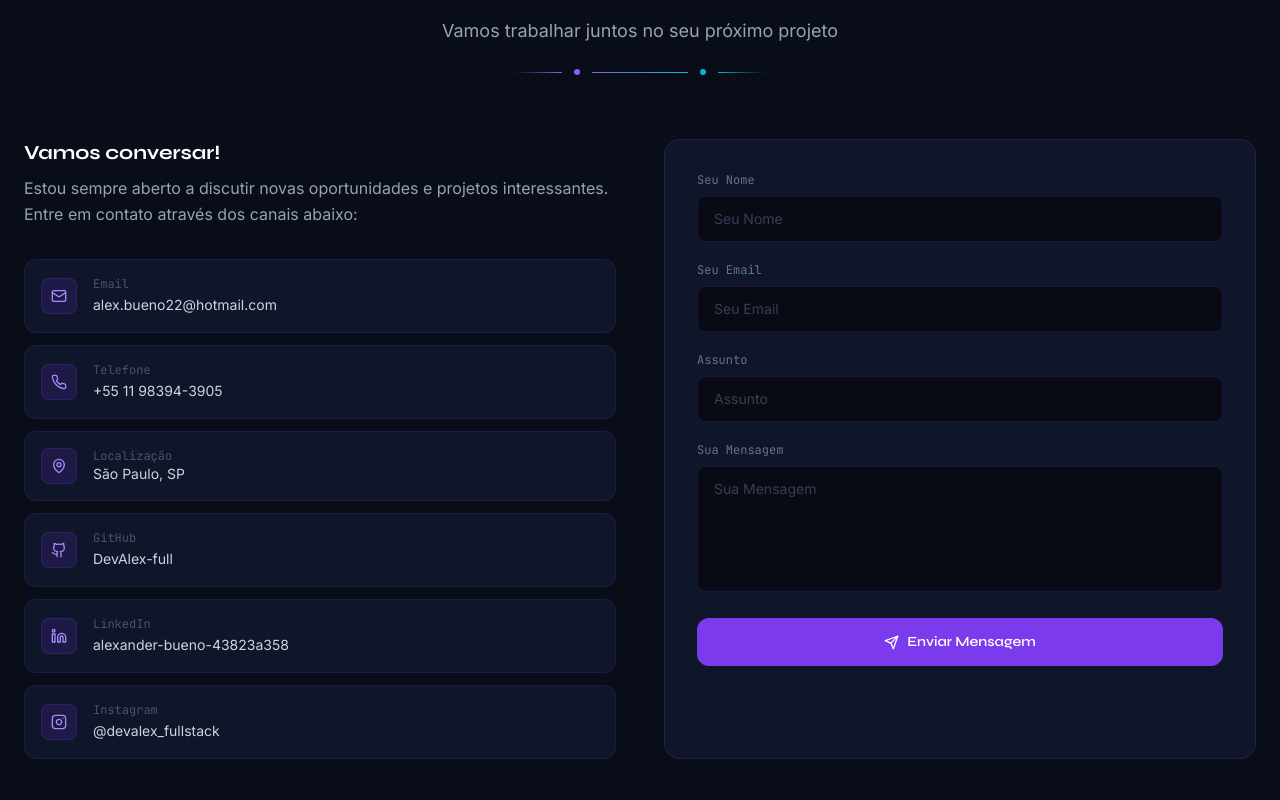
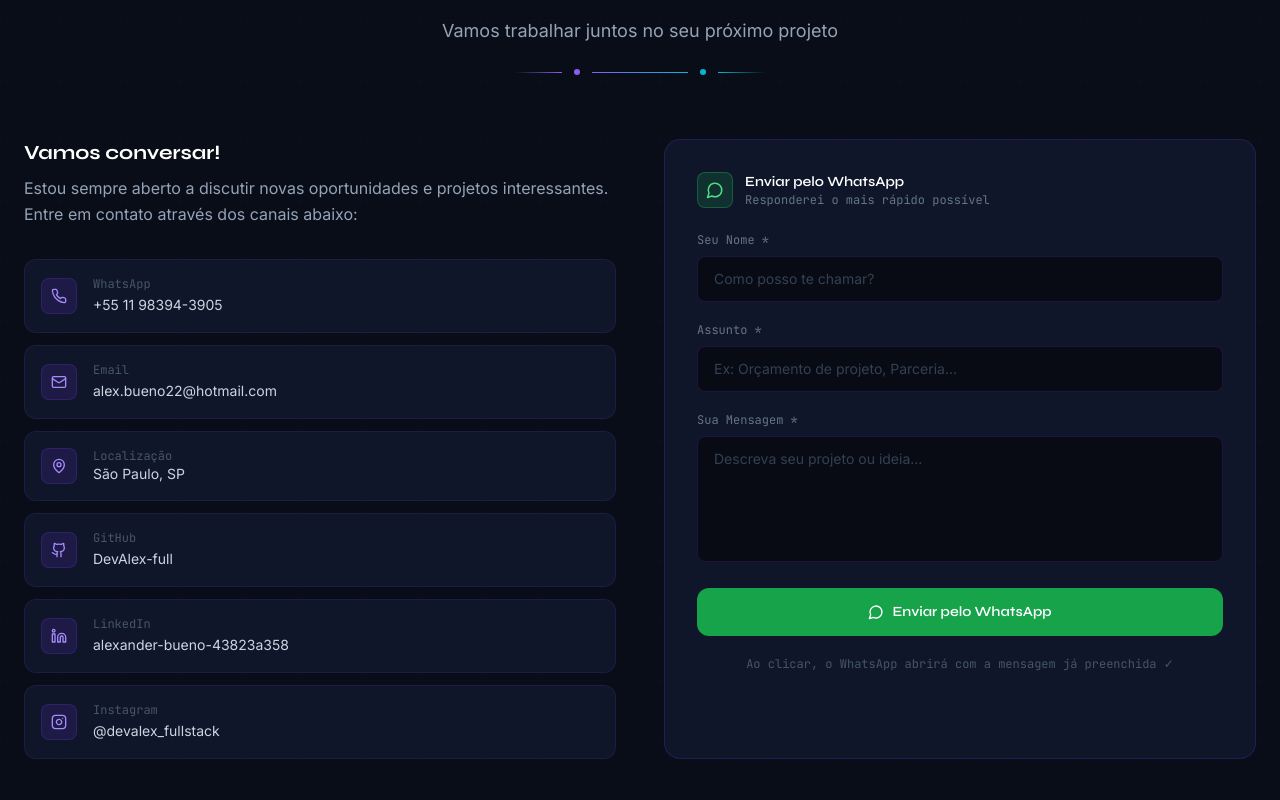
Before and after one commit to DevAlex-full/PORTIFOLIO, a Next.js app: page / in a window 1280 px wide. Shown: the part 5080-5880 px from the top of the page. Built offline with nearby package versions, Linux system fonts and the light colour scheme.

Commit message:
formulário de contato agora envia via WhatsApp

```diff
--- a/components/sections/Contact.tsx
+++ b/components/sections/Contact.tsx
@@ -1,24 +1,26 @@
-// 📁 CAMINHO: portfolio/components/sections/Contact.tsx
 'use client'
 
 import { useState } from 'react'
 import { useScrollAnimation } from '@/hooks/useScrollAnimation'
 import { SectionHeader } from '@/components/ui/SectionHeader'
 import { cn } from '@/lib/utils'
-import { Mail, Phone, MapPin, Github, Linkedin, Instagram, Send, CheckCircle } from 'lucide-react'
+import { Mail, Phone, MapPin, Github, Linkedin, Instagram, MessageCircle } from 'lucide-react'
+
+// Número do WhatsApp (somente dígitos com código do país)
+const WHATSAPP_NUMBER = '5511983943905'
 
 const contactInfo = [
+  {
+    icon: Phone,
+    label: 'WhatsApp',
+    value: '+55 11 98394-3905',
+    href: `https://wa.me/${WHATSAPP_NUMBER}`,
+  },
   {
     icon: Mail,
     label: 'Email',
     value: 'alex.bueno22@hotmail.com',
     href: 'mailto:alex.bueno22@hotmail.com',
-  },
-  {
-    icon: Phone,
-    label: 'Telefone',
-    value: '+55 11 98394-3905',
-    href: 'tel:+5511983943905',
   },
   {
     icon: MapPin,
@@ -48,16 +50,19 @@ const contactInfo = [
 
 export function Contact() {
   const { ref, isVisible } = useScrollAnimation()
-  const [formState, setFormState] = useState({ name: '', email: '', subject: '', message: '' })
-  const [sent, setSent] = useState(false)
-  const [sending, setSending] = useState(false)
+  const [formState, setFormState] = useState({ name: '', subject: '', message: '' })
 
-  const handleSubmit = async (e: React.FormEvent) => {
+  const handleSubmit = (e: React.FormEvent) => {
     e.preventDefault()
-    setSending(true)
-    await new Promise((r) => setTimeout(r, 1500))
-    setSent(true)
-    setSending(false)
+
+    const text =
+      `Olá, Alexander! 👋\n\n` +
+      `*Nome:* ${formState.name}\n` +
+      `*Assunto:* ${formState.subject}\n\n` +
+      `*Mensagem:*\n${formState.message}`
+
+    const encoded = encodeURIComponent(text)
+    window.open(`https://wa.me/${WHATSAPP_NUMBER}?text=${encoded}`, '_blank')
   }
 
   return (
@@ -114,79 +119,67 @@ export function Contact() {
             </div>
           </div>
 
-          {/* Right: Form */}
+          {/* Right: Form → WhatsApp */}
           <div className="p-8 rounded-2xl border border-violet-600/20 bg-bg-card">
-            {sent ? (
-              <div className="flex flex-col items-center justify-center h-full text-center py-12">
-                <CheckCircle size={48} className="text-green-400 mb-4" />
-                <h3 className="font-display font-bold text-white text-xl mb-2">Mensagem Enviada!</h3>
-                <p className="text-slate-400">Obrigado pelo contato. Responderei em breve!</p>
+            <div className="flex items-center gap-3 mb-6">
+              <div className="w-9 h-9 rounded-lg bg-green-500/15 border border-green-500/30 flex items-center justify-center">
+                <MessageCircle size={18} className="text-green-400" />
               </div>
-            ) : (
+              <div>
+                <p className="font-display font-semibold text-white text-sm">Enviar pelo WhatsApp</p>
+                <p className="font-mono text-xs text-slate-500">Responderei o mais rápido possível</p>
+              </div>
+            </div>
+
             <form onSubmit={handleSubmit} className="space-y-5">
               <div>
-                  <label className="font-mono text-xs text-slate-500 block mb-2">Seu Nome</label>
+                <label className="font-mono text-xs text-slate-500 block mb-2">Seu Nome *</label>
                 <input
                   type="text"
                   required
                   value={formState.name}
                   onChange={(e) => setFormState((s) => ({ ...s, name: e.target.value }))}
-                    placeholder="Seu Nome"
+                  placeholder="Como posso te chamar?"
                   className="w-full px-4 py-3 rounded-lg border border-violet-600/20 bg-bg-primary text-slate-300 placeholder-slate-700 font-body text-sm focus:outline-none focus:border-violet-500 transition-colors"
                 />
               </div>
+
               <div>
-                  <label className="font-mono text-xs text-slate-500 block mb-2">Seu Email</label>
-                  <input
-                    type="email"
-                    required
-                    value={formState.email}
-                    onChange={(e) => setFormState((s) => ({ ...s, email: e.target.value }))}
-                    placeholder="Seu Email"
-                    className="w-full px-4 py-3 rounded-lg border border-violet-600/20 bg-bg-primary text-slate-300 placeholder-slate-700 font-body text-sm focus:outline-none focus:border-violet-500 transition-colors"
-                  />
-                </div>
-                <div>
-                  <label className="font-mono text-xs text-slate-500 block mb-2">Assunto</label>
+                <label className="font-mono text-xs text-slate-500 block mb-2">Assunto *</label>
                 <input
                   type="text"
                   required
                   value={formState.subject}
                   onChange={(e) => setFormState((s) => ({ ...s, subject: e.target.value }))}
-                    placeholder="Assunto"
+                  placeholder="Ex: Orçamento de projeto, Parceria..."
                   className="w-full px-4 py-3 rounded-lg border border-violet-600/20 bg-bg-primary text-slate-300 placeholder-slate-700 font-body text-sm focus:outline-none focus:border-violet-500 transition-colors"
                 />
               </div>
+
               <div>
-                  <label className="font-mono text-xs text-slate-500 block mb-2">Sua Mensagem</label>
+                <label className="font-mono text-xs text-slate-500 block mb-2">Sua Mensagem *</label>
                 <textarea
                   required
                   rows={5}
                   value={formState.message}
                   onChange={(e) => setFormState((s) => ({ ...s, message: e.target.value }))}
-                    placeholder="Sua Mensagem"
+                  placeholder="Descreva seu projeto ou ideia..."
                   className="w-full px-4 py-3 rounded-lg border border-violet-600/20 bg-bg-primary text-slate-300 placeholder-slate-700 font-body text-sm focus:outline-none focus:border-violet-500 transition-colors resize-none"
                 />
               </div>
+
               <button
                 type="submit"
-                  disabled={sending}
-                  className="w-full flex items-center justify-center gap-2 py-3.5 rounded-xl bg-violet-600 text-white font-display font-semibold text-sm hover:bg-violet-500 transition-all disabled:opacity-60 disabled:cursor-not-allowed hover:shadow-glow-violet"
+                className="w-full flex items-center justify-center gap-2 py-3.5 rounded-xl bg-green-600 text-white font-display font-semibold text-sm hover:bg-green-500 transition-all hover:shadow-lg hover:-translate-y-0.5"
               >
-                  {sending ? (
-                    <>
-                      <div className="w-4 h-4 border-2 border-white/30 border-t-white rounded-full animate-spin" />
-                      Enviando...
-                    </>
-                  ) : (
-                    <>
-                      <Send size={15} />
-                      Enviar Mensagem
-                    </>
-                  )}
+                <MessageCircle size={16} />
+                Enviar pelo WhatsApp
               </button>
+
+              <p className="text-center font-mono text-xs text-slate-600">
+                Ao clicar, o WhatsApp abrirá com a mensagem já preenchida ✓
+              </p>
             </form>
-            )}
           </div>
         </div>
       </div>
```
Lines whose indentation alone changed are shown as unchanged.
